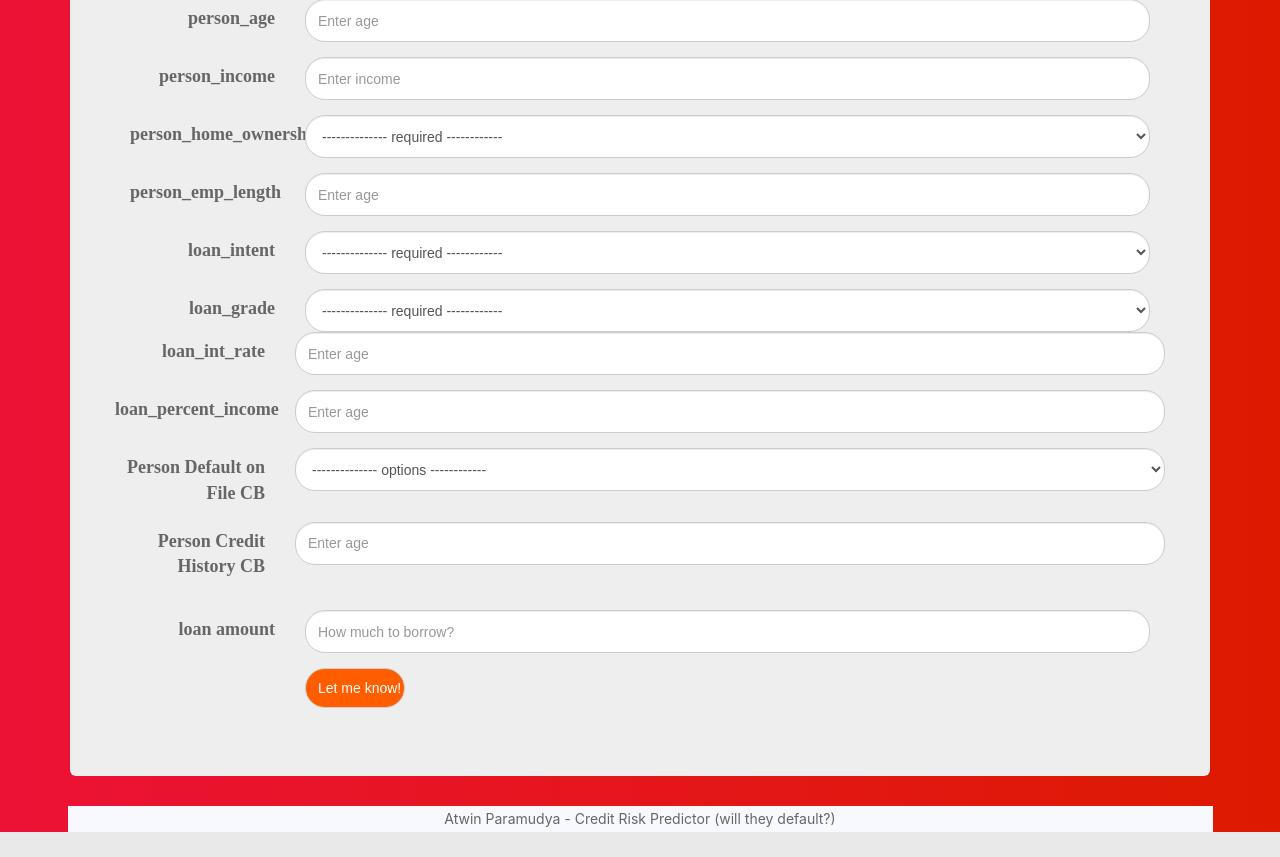
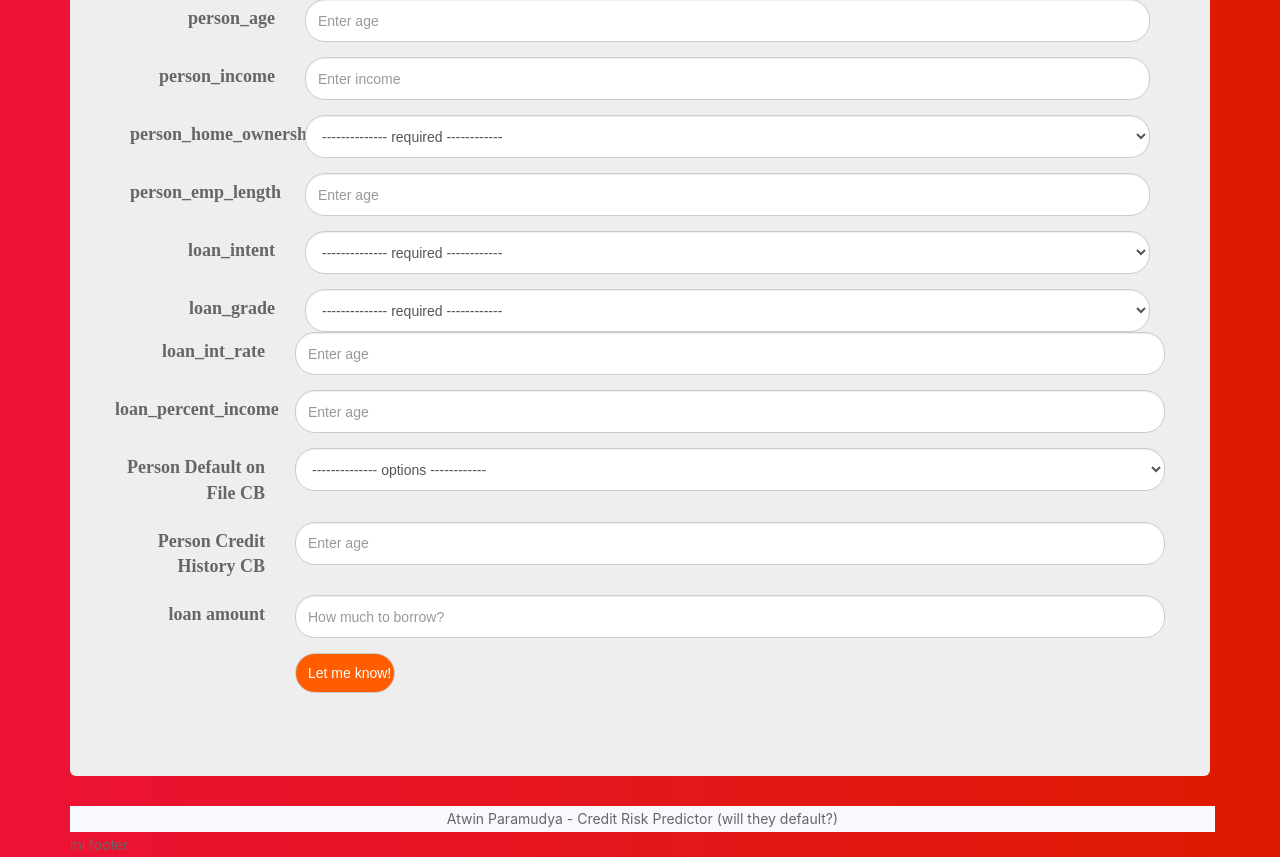
Before and after one commit to paramudya/will-they-default, a Python web app: template templates/index.html in a window 1280 px wide. Shown: the part 317-1174 px from the top of the page. Before the commit the page ends 1149 px from the top, so only its background shows below. Run offline with Jinja, Linux system fonts and the light colour scheme; the template is opened without the code that fills it, so the values that code supplies are empty; some libraries are stand-ins or nearby versions.

Commit message:
One too many <div>

```diff
--- a/templates/index.html
+++ b/templates/index.html
@@ -50,12 +50,12 @@
         </div>
       </div>
 
-        <div class="form-group">
-          <label class="control-label col-sm-2"  for="person_emp_length">person_emp_length</label>
-          <div class="col-sm-10">
-            <input  type="number" class="form-control" id="person_emp_length" name="person_emp_length" placeholder="Enter age" onkeydown="return event.key != 'Enter';">
-          </div>
+      <div class="form-group">
+        <label class="control-label col-sm-2"  for="person_emp_length">person_emp_length</label>
+        <div class="col-sm-10">
+          <input  type="number" class="form-control" id="person_emp_length" name="person_emp_length" placeholder="Enter age" onkeydown="return event.key != 'Enter';">
         </div>
+      </div>
 
       <div class="form-group">
         <label class="control-label col-sm-2">loan_intent</label>
@@ -121,8 +121,6 @@
           </div>
         </div>
       <!-- ada 2-30 di training, or not more than his length-->
-    </div>
-
       <div class="form-group">
         <label class="control-label col-sm-2"  for="loan_amount">loan amount</label>
         <div class="col-sm-10">
@@ -152,6 +150,7 @@
 
 </footer>
 <!-- Footer -->
+<p><a href="#">ini footer</a></p>
 
 
   </body>
```
